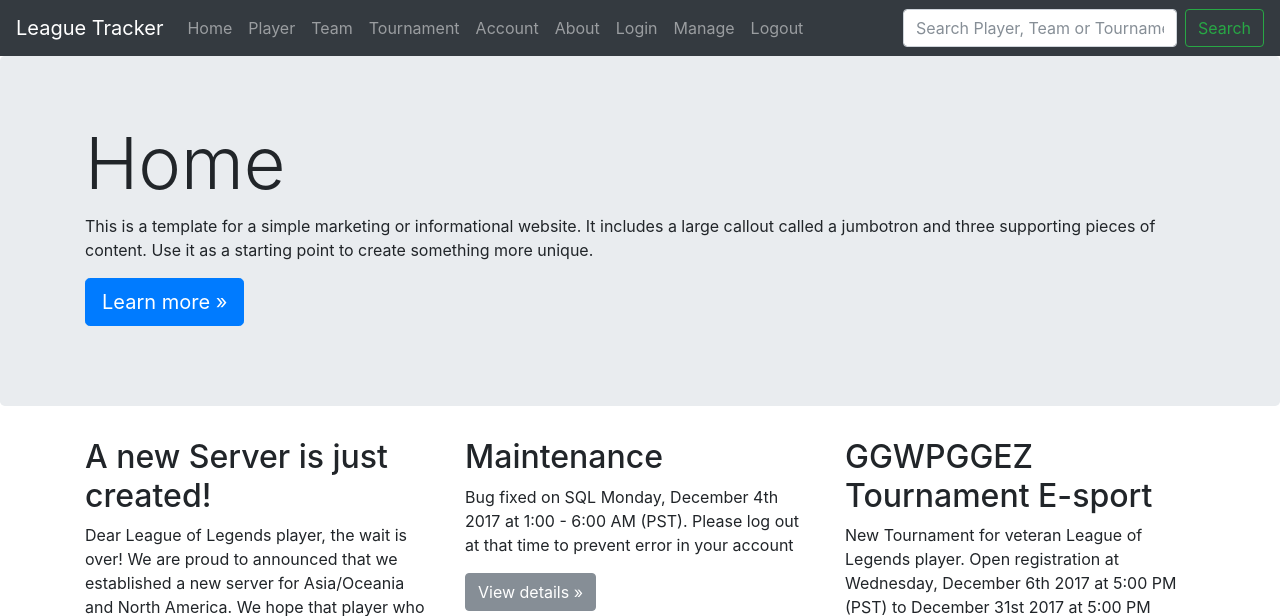
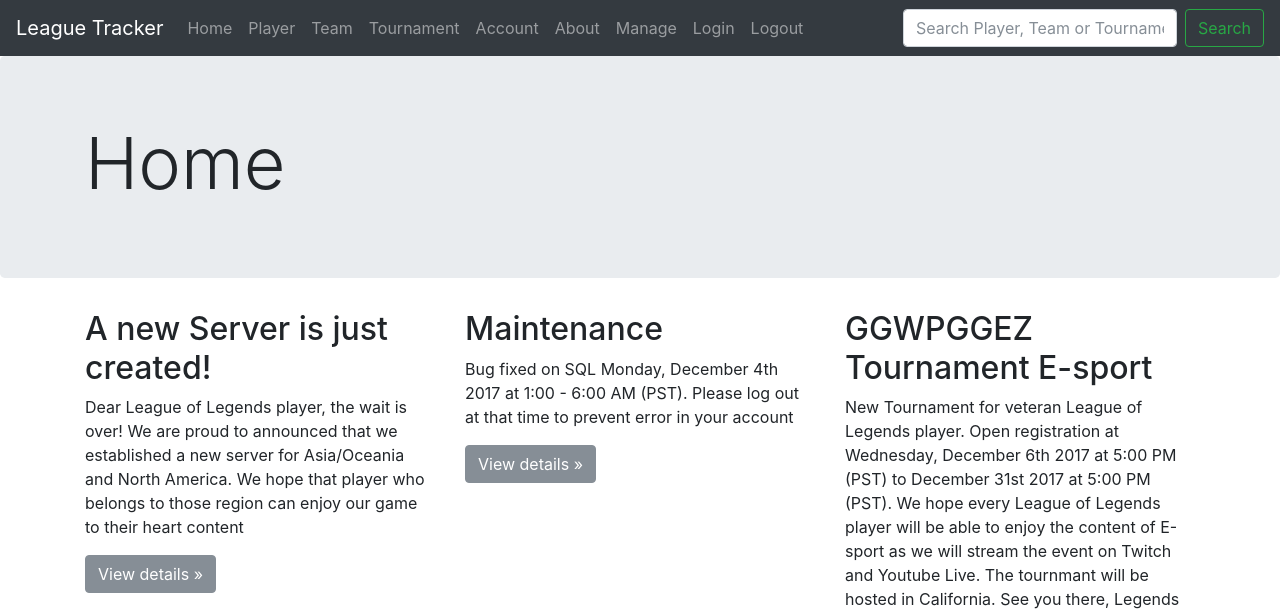
Before and after one commit to willmichael/Databases_finalproj, a PHP site: page / in a window 1280 px wide. Shown: the top 616 px of the page. Run offline with PHP 8.4, Linux system fonts and the light colour scheme; some libraries are stand-ins or nearby versions.

```diff
--- a/account.php
+++ b/account.php
@@ -33,8 +33,6 @@ include('session.php');
           <?php
             echo "<h1 class='display-3'>Welcome $user!</h1>";
           ?>
-          <p>This is a template for a simple marketing or informational website. It includes a large callout called a jumbotron and three supporting pieces of content. Use it as a starting point to create something more unique.</p>
-          <p><a class="btn btn-primary btn-lg" href="#" role="button">Learn more &raquo;</a></p>
         </div>
       </div>
 
--- a/index.php
+++ b/index.php
@@ -28,8 +28,6 @@
       <div class="jumbotron">
         <div class="container">
           <h1 class="display-3">Home</h1>
-          <p>This is a template for a simple marketing or informational website. It includes a large callout called a jumbotron and three supporting pieces of content. Use it as a starting point to create something more unique.</p>
-          <p><a class="btn btn-primary btn-lg" href="#" role="button">Learn more &raquo;</a></p>
         </div>
       </div>
 
@@ -39,17 +37,17 @@
           <div class="col-md-4">
             <h2>A new Server is just created!</h2>
             <p>Dear League of Legends player, the wait is over! We are proud to announced that we established a new server for Asia/Oceania and North America. We hope that player who belongs to those region can enjoy our game to their heart content  </p>
-            <p><a class="btn btn-secondary" href="#" role="button">View details &raquo;</a></p>
+            <p><a class="btn btn-secondary" href="http://www.lolesports.com/en_US/" role="button">View details &raquo;</a></p>
           </div>
           <div class="col-md-4">
             <h2>Maintenance</h2>
             <p>Bug fixed on SQL Monday, December 4th 2017 at 1:00 - 6:00 AM (PST). Please log out at that time to prevent error in your account </p>
-            <p><a class="btn btn-secondary" href="#" role="button">View details &raquo;</a></p>
+            <p><a class="btn btn-secondary" href="about.php" role="button">View details &raquo;</a></p>
           </div>
           <div class="col-md-4">
             <h2>GGWPGGEZ Tournament E-sport</h2>
             <p>New Tournament for veteran League of Legends player. Open registration at Wednesday, December 6th 2017 at 5:00 PM (PST) to December 31st 2017 at 5:00 PM (PST). We hope every League of Legends player will be able to enjoy the content of E-sport as we will stream the event on Twitch and Youtube Live. The tournmant will be hosted in California. See you there, Legends</p>
-            <p><a class="btn btn-secondary" href="#" role="button">View details &raquo;</a></p>
+            <p><a class="btn btn-secondary" href="http://www.lolesports.com/en_US/" role="button">View details &raquo;</a></p>
           </div>
         </div>
 
--- a/nav.html
+++ b/nav.html
@@ -25,10 +25,10 @@
             <a class="nav-link" href="about.php">About</a>
           </li>
           <li class="nav-item">
-            <a class="nav-link" href="login.php">Login</a>
+            <a class="nav-link" href="manage.php">Manage</a>
           </li>
           <li class="nav-item">
-            <a class="nav-link" href="manage.php">Manage</a>
+            <a class="nav-link" href="login.php">Login</a>
           </li>
           <li class="nav-item">
             <a class="nav-link" href="logout.php">Logout</a>
```
